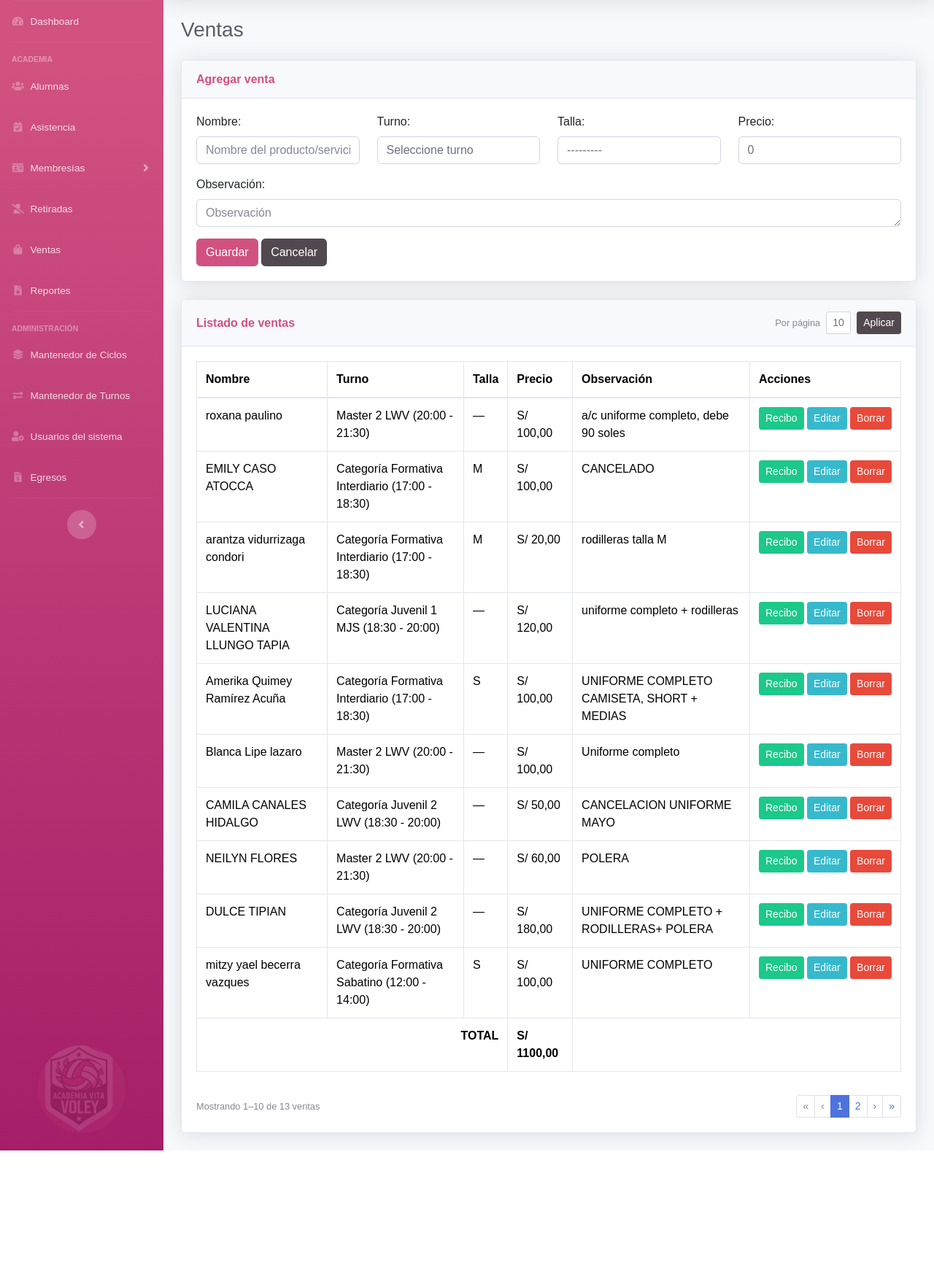
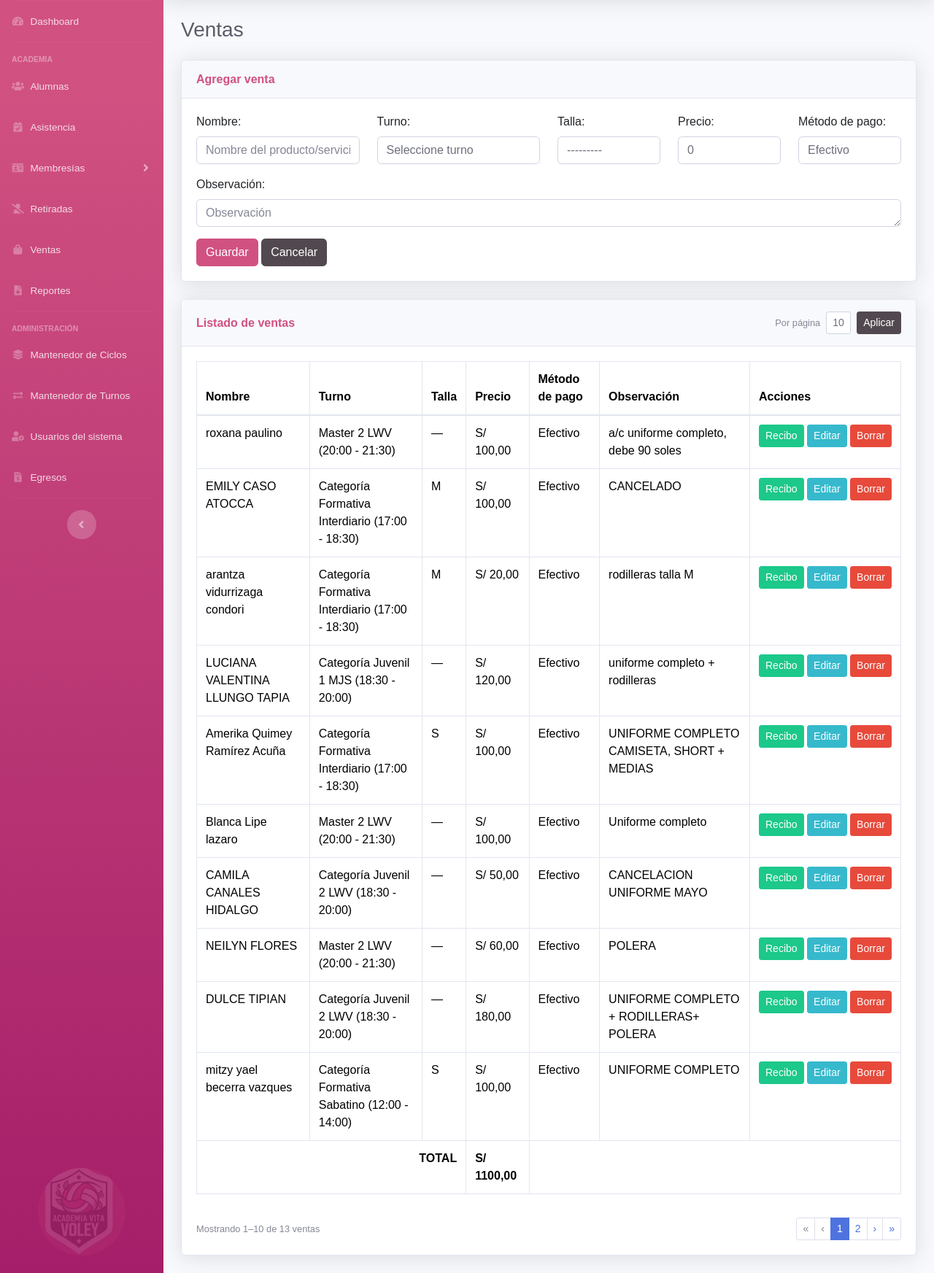
Before and after one commit to JhonHuanacuni/voley2.0, a Django app: page /sales/ in a window 1280 px wide. Shown: the part 70-1815 px from the top of the page at 73% size. Before the commit the page ends 1647 px from the top, so only its background shows below. Run offline with Django 5.2, Linux system fonts and the light colour scheme; a user stored in the database is signed in; data comes from the database, SQL or seed files in the repository; both versions use the stored data as it was after the commit; some libraries are stand-ins or nearby versions.

Commit message:
Add: metodo de pago en el modulo de ventas

```diff
--- a/core/admin.py
+++ b/core/admin.py
@@ -63,9 +63,9 @@ class ExpenseAdmin(admin.ModelAdmin):
 
 @admin.register(Sale)
 class SaleAdmin(admin.ModelAdmin):
-    list_display = ('name', 'shift', 'size', 'price', 'created_at')
+    list_display = ('name', 'shift', 'size', 'price', 'payment_method', 'created_at')
     search_fields = ('name', 'observation')
-    list_filter = ('shift', 'size', 'created_at')
+    list_filter = ('shift', 'size', 'payment_method', 'created_at')
 
 
 @admin.register(UserProfile)
--- a/core/forms.py
+++ b/core/forms.py
@@ -546,17 +546,19 @@ class SaleForm(forms.ModelForm):
 
     class Meta:
         model = Sale
-        fields = ['name', 'shift', 'size', 'price', 'observation']
+        fields = ['name', 'shift', 'size', 'price', 'payment_method', 'observation']
         widgets = {
             'name': forms.TextInput(attrs={'class': 'form-control', 'placeholder': 'Nombre del producto/servicio'}),
             'size': forms.Select(attrs={'class': 'form-control'}),
             'price': forms.NumberInput(attrs={'class': 'form-control', 'step': '0.01', 'min': '0', 'placeholder': '0.00'}),
+            'payment_method': forms.Select(attrs={'class': 'form-control'}),
             'observation': forms.Textarea(attrs={'class': 'form-control', 'rows': 1, 'placeholder': 'Observación'}),
         }
         labels = {
             'name': 'Nombre',
             'size': 'Talla',
             'price': 'Precio',
+            'payment_method': 'Método de pago',
             'observation': 'Observación',
         }
 
--- a/core/models.py
+++ b/core/models.py
@@ -459,6 +459,12 @@ class Sale(models.Model):
     )
     observation = models.TextField(blank=True, null=True, verbose_name='Observación')
     price = models.DecimalField(max_digits=10, decimal_places=2, default=0, verbose_name='Precio (S/.)')
+    payment_method = models.CharField(
+        max_length=20,
+        choices=PAYMENT_METHOD_CHOICES,
+        default='efectivo',
+        verbose_name='Método de pago',
+    )
     created_at = models.DateTimeField(auto_now_add=True)
 
     class Meta:
--- a/core/templates/core/sales/list.html
+++ b/core/templates/core/sales/list.html
@@ -27,16 +27,22 @@
                     {% if form.shift.errors %}<div class="text-danger small">{{ form.shift.errors }}</div>{% endif %}
                 </div>
 
-                <div class="form-group col-md-6 col-lg-3 mb-3">
+                <div class="form-group col-md-6 col-lg-2 mb-3">
                     {{ form.size.label_tag }}
                     {{ form.size }}
                     {% if form.size.errors %}<div class="text-danger small">{{ form.size.errors }}</div>{% endif %}
                 </div>
 
-                <div class="form-group col-md-6 col-lg-3 mb-3">
+                <div class="form-group col-md-6 col-lg-2 mb-3">
                     {{ form.price.label_tag }}
                     {{ form.price }}
                     {% if form.price.errors %}<div class="text-danger small">{{ form.price.errors }}</div>{% endif %}
+                </div>
+
+                <div class="form-group col-md-6 col-lg-2 mb-3">
+                    {{ form.payment_method.label_tag }}
+                    {{ form.payment_method }}
+                    {% if form.payment_method.errors %}<div class="text-danger small">{{ form.payment_method.errors }}</div>{% endif %}
                 </div>
 
                 <div class="form-group col-12 mb-3">
@@ -75,6 +81,7 @@
                         <th>Turno</th>
                         <th>Talla</th>
                         <th>Precio</th>
+                        <th>Método de pago</th>
                         <th>Observación</th>
                         <th>Acciones</th>
                     </tr>
@@ -86,6 +93,7 @@
                         <td>{{ item.shift }}</td>
                         <td>{{ item.size|default:"—" }}</td>
                         <td>S/ {{ item.price|floatformat:2 }}</td>
+                        <td>{{ item.get_payment_method_display }}</td>
                         <td>{{ item.observation|default:"—" }}</td>
                         <td class="text-nowrap">
                             <a class="btn btn-sm btn-success" href="{% url 'sale_receipt' item.id %}" target="_blank">Recibo</a>
@@ -103,7 +111,7 @@
                         </td>
                     </tr>
                     {% empty %}
-                    <tr><td colspan="6">No hay ventas registradas.</td></tr>
+                    <tr><td colspan="7">No hay ventas registradas.</td></tr>
                     {% endfor %}
                 </tbody>
                 {% if sales_total %}
@@ -111,7 +119,7 @@
                     <tr class="font-weight-bold bg-light">
                         <td colspan="3" class="text-right">TOTAL</td>
                         <td>S/ {{ sales_total|floatformat:2 }}</td>
-                        <td colspan="2"></td>
+                        <td colspan="3"></td>
                     </tr>
                 </tfoot>
                 {% endif %}
--- a/core/views.py
+++ b/core/views.py
@@ -1160,7 +1160,7 @@ def export_payments_xlsx(request):
                 ' · '.join(detail_parts),
                 sale.sale_date,
                 float(sale.price),
-                '—',
+                sale.get_payment_method_display(),
                 '—',
             ],
         })
```
Also changed, not shown: core/migrations/0019_sale_payment_method.py (added), db.sqlite3.
